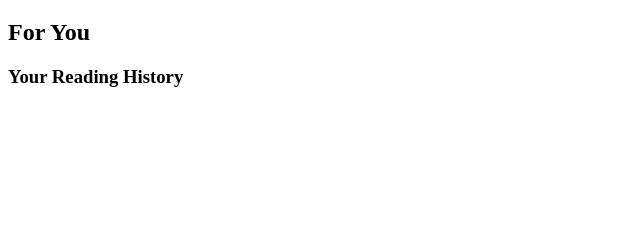
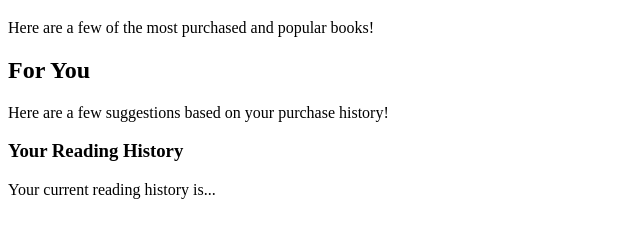
Before and after one commit to Marquez594/BookStore, a plain HTML site: page Front/Bookstore/homepage.html in a window 1280 px wide. Shown: the part 186-424 px from the top of the page, without its empty margins (0-640 px from the left). Drawn offline with Linux system fonts and the light colour scheme.

Commit message:
Add files via upload

```diff
--- a/Front/Bookstore/homepage.html
+++ b/Front/Bookstore/homepage.html
@@ -20,10 +20,14 @@
 
     <body>
         <h1>Bestsellers</h1>
+            <p>Here are a few of the most purchased and popular books!</p>
 
         <h2>For You</h2>
+            <p>Here are a few suggestions based on your purchase history!</p>
 
         <h3>Your Reading History</h3>
+            <p>Your current reading history is...<br></p>
+
     </body>
 
 </html>
```
Also changed, not shown: Front/Bookstore/books.html (+1 -1 lines).
